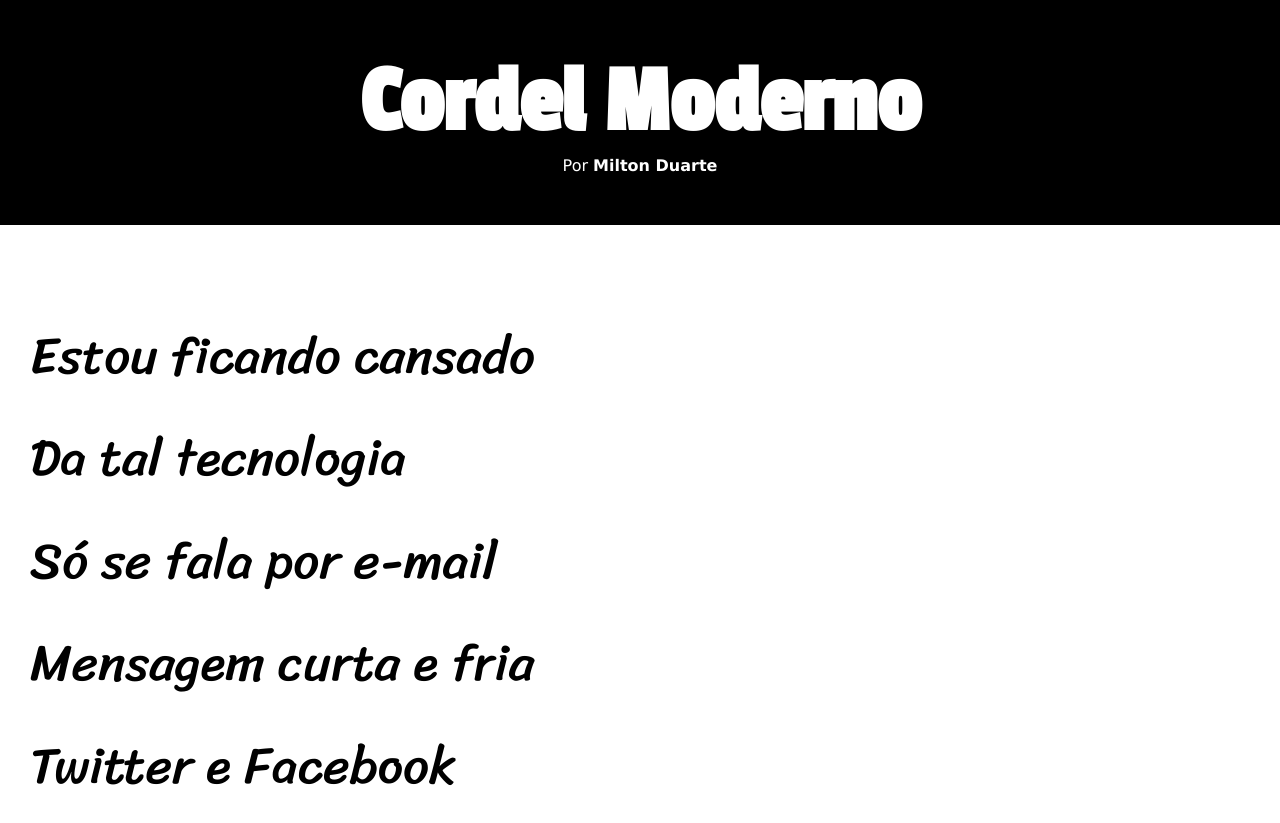
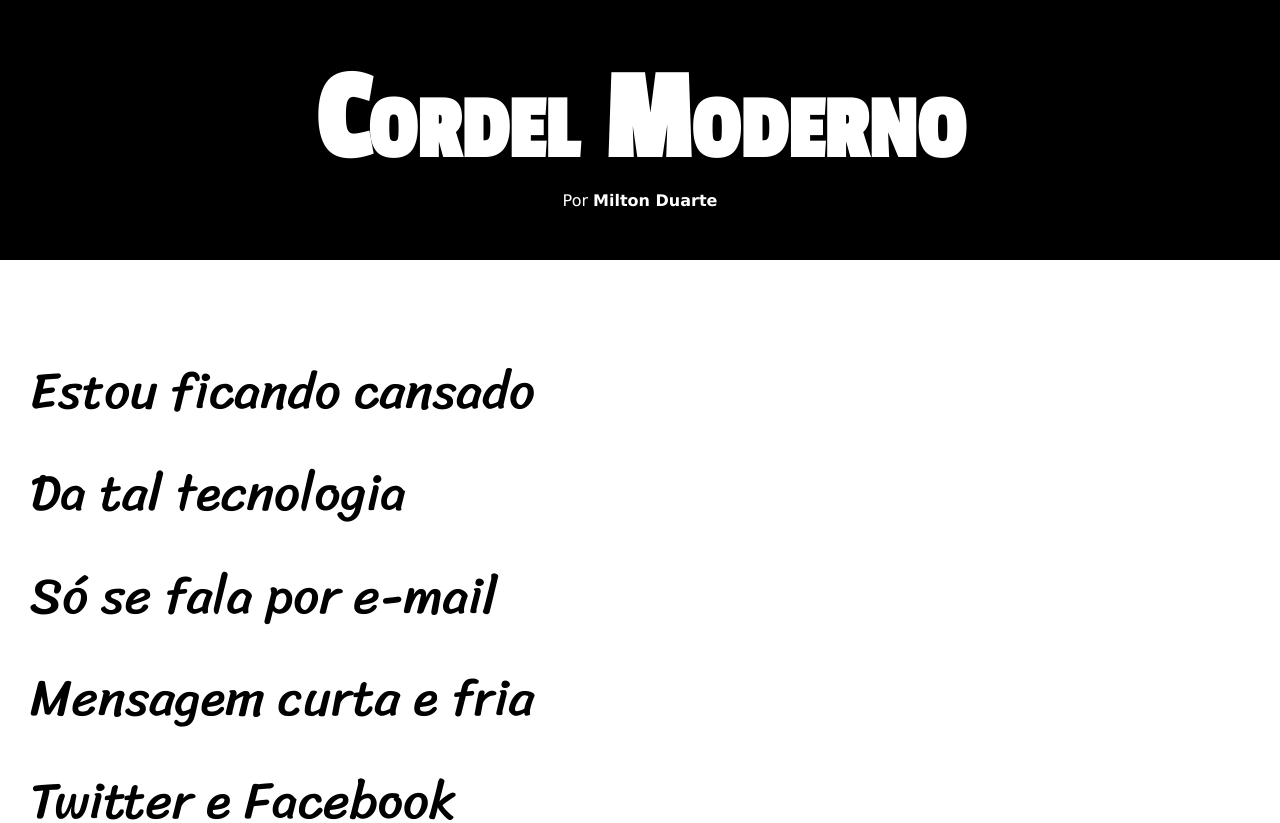
Before and after one commit to AncelmoViana/projeto-cordel, a plain HTML site: page index.html in a window 1280 px wide. Shown: the top 823 px of the page. Drawn offline with Linux system fonts and the light colour scheme.

Commit message:
update title

```diff
--- a/estilo/style.css
+++ b/estilo/style.css
@@ -38,9 +38,9 @@ header{
 }
 header > h1{
     padding-top: 50px;
-
+    font-variant: small-caps;
     font-family: var(--fonte-titulo);
-    font-size: 6em;
+    font-size: 8em;
 }
 header > p{
     padding-bottom: 50px;
```
